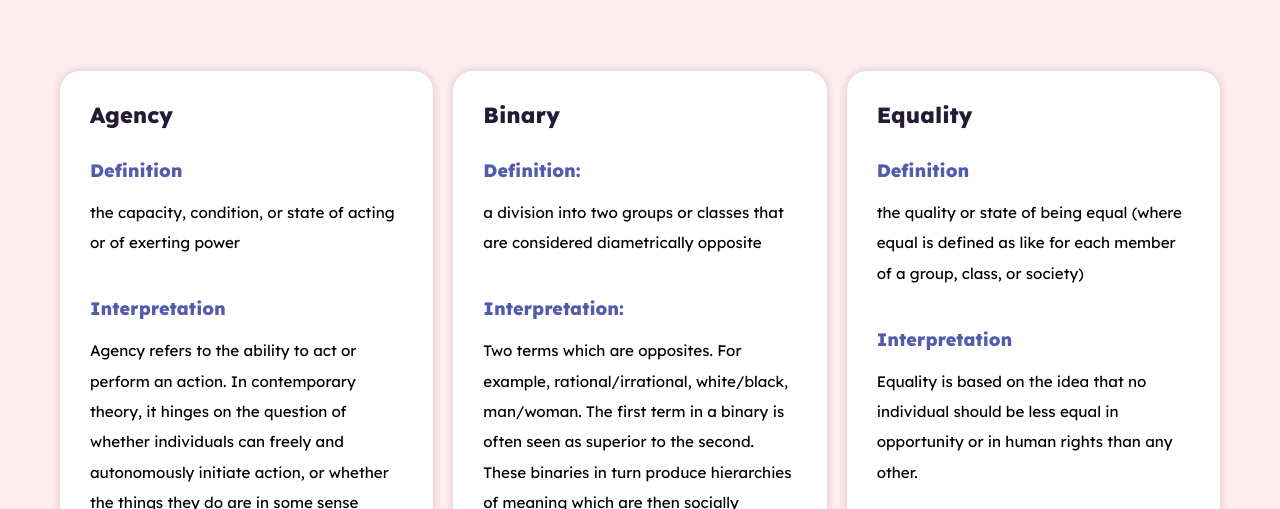
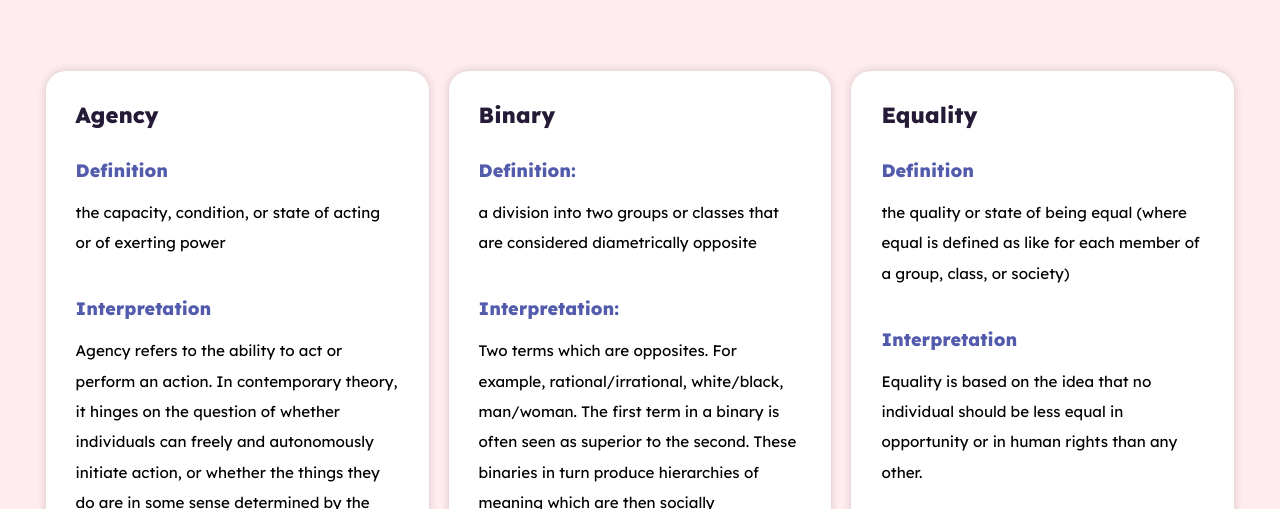
Before and after one commit to honeyuii/wb-final, a plain HTML site: page femdict.html in a window 1280 px wide. Shown: the part 291-800 px from the top of the page. Drawn offline with Linux system fonts and the light colour scheme.

Commit message:
Add files via upload

```diff
--- a/css/style.css
+++ b/css/style.css
@@ -201,7 +201,7 @@ h1 {
   text-align: center;
   text-transform: uppercase;
   letter-spacing: 1px;
-  padding: 10% 10% 4% 10%;
+  padding: 20% 10% 20% 10%;
   display: flex; /* add flex display */
   flex-direction: column; /* change flex direction to column */
 }
@@ -555,13 +555,13 @@ img#indeximg{
 
 .griddict {
   display: grid;
-  grid-template-columns: repeat(3, 1fr);
+  grid-template-columns: auto;
   padding-top: 20px;
   padding-bottom: 20px;
   padding-left: 20px;
   padding-right: 20px;
   grid-gap: 20px;
-  width: 380px;
+  width: 100%;
   margin: auto;
 }
 
@@ -608,7 +608,7 @@ header p{
 @media (min-width: 481px) {
   .griddict {
     grid-template-columns: 1fr;
-    width: 380px;
+    width: 100%;;
     margin: auto;
   }
   header p{
@@ -619,7 +619,7 @@ header p{
 @media (min-width: 768px) {
   .griddict {
     grid-template-columns: repeat(2, 1fr);
-    width: 750px;
+    width: 100%;
     margin: auto;
   }
 }
@@ -627,7 +627,7 @@ header p{
 @media (min-width: 1025px) {
   .griddict {
     grid-template-columns: repeat(3, 1fr);
-    width: 1200px;
+    width: 100%;
     margin: auto;
   }
 }
```
